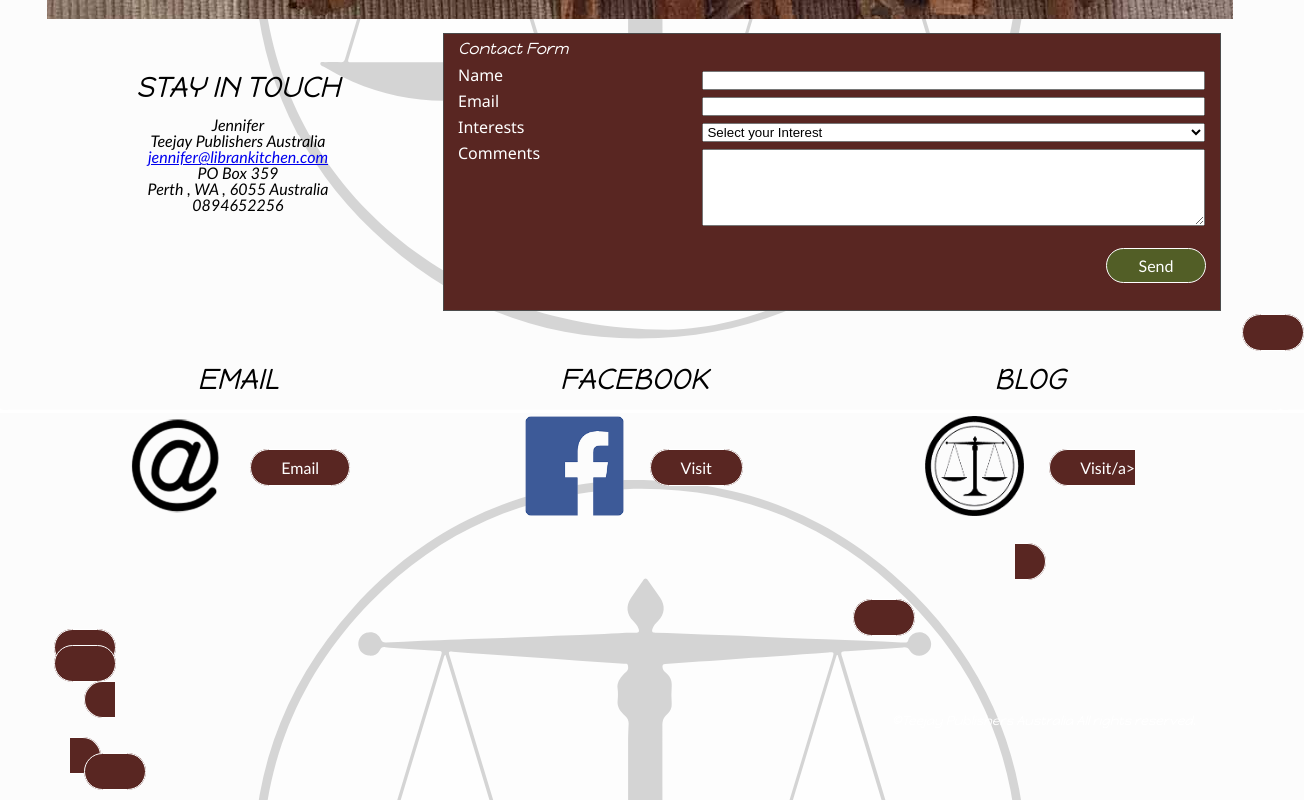
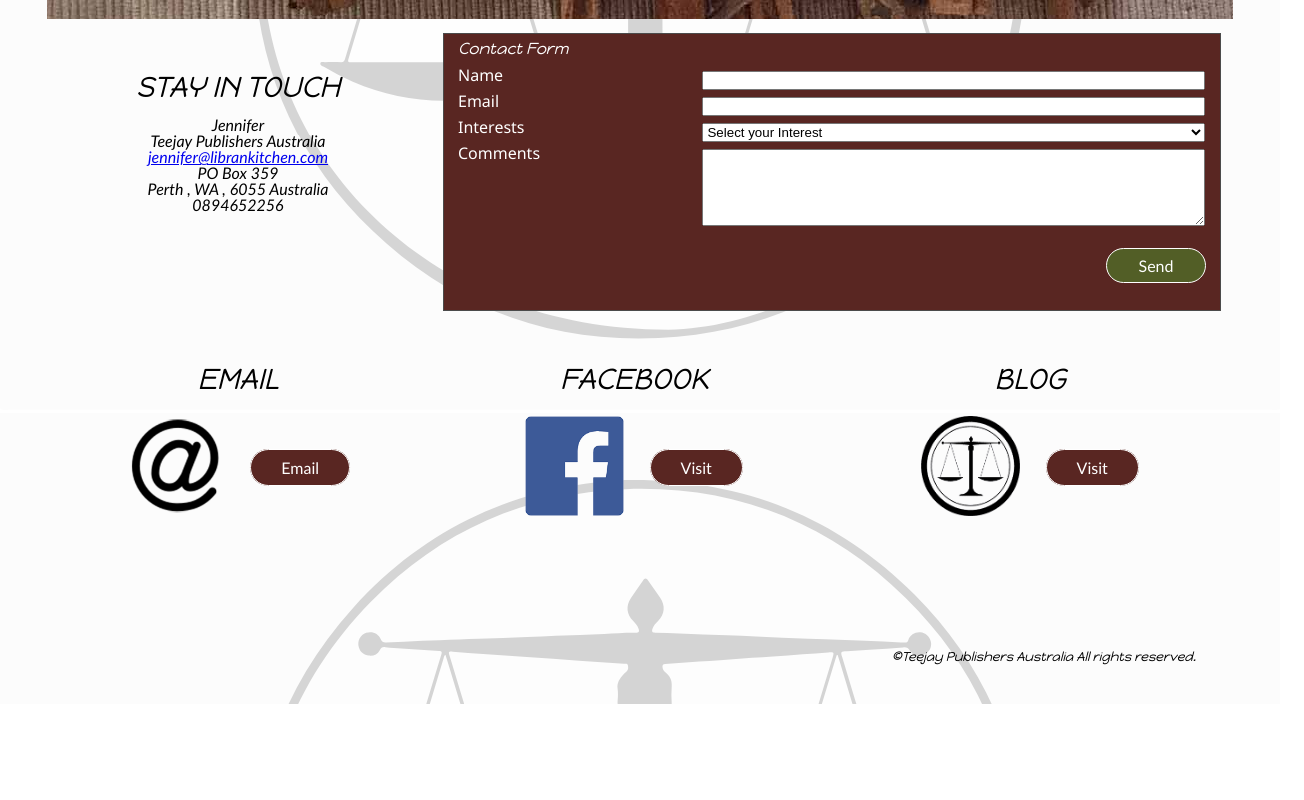
Before and after one commit to Robbozinoz/pet_project, a plain HTML site: page contact.html in a window 1280 px wide. Shown: the part 501-1301 px from the top of the page, 1304 px wide, since content can reach past the window. After the commit the page ends 1205 px from the top, so only its background shows below. Drawn offline with Linux system fonts and the light colour scheme.

Commit message:
Fix Blog button HTML

```diff
--- a/contact.html
+++ b/contact.html
@@ -160,7 +160,7 @@
                 <div class="info-box-clear">
                     <h2>Blog</h2>
                     <img src="images/round_blk_png8.png" alt="libran logo">
-                    <a href="https://blog.librankitchen.com/" class="socialinfo" accesskey="b" aria-label="Go to blog">Visit/a>
+                    <a href="https://blog.librankitchen.com/" class="socialinfo" accesskey="b" aria-label="Go to blog">Visit</a>
                     <div class="panel">
                         <p></p>
                     </div>
```
Lines whose indentation alone changed are shown as unchanged.
